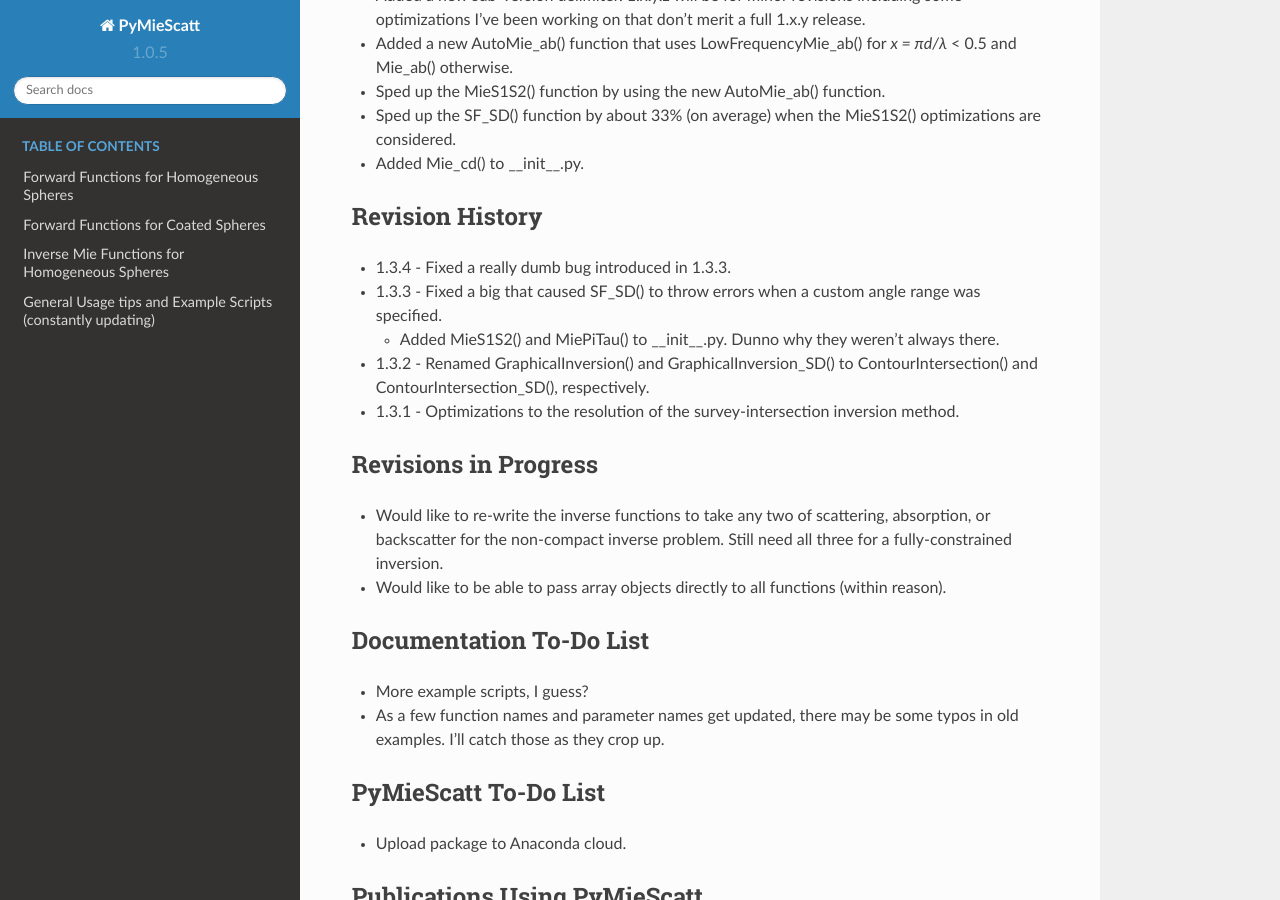
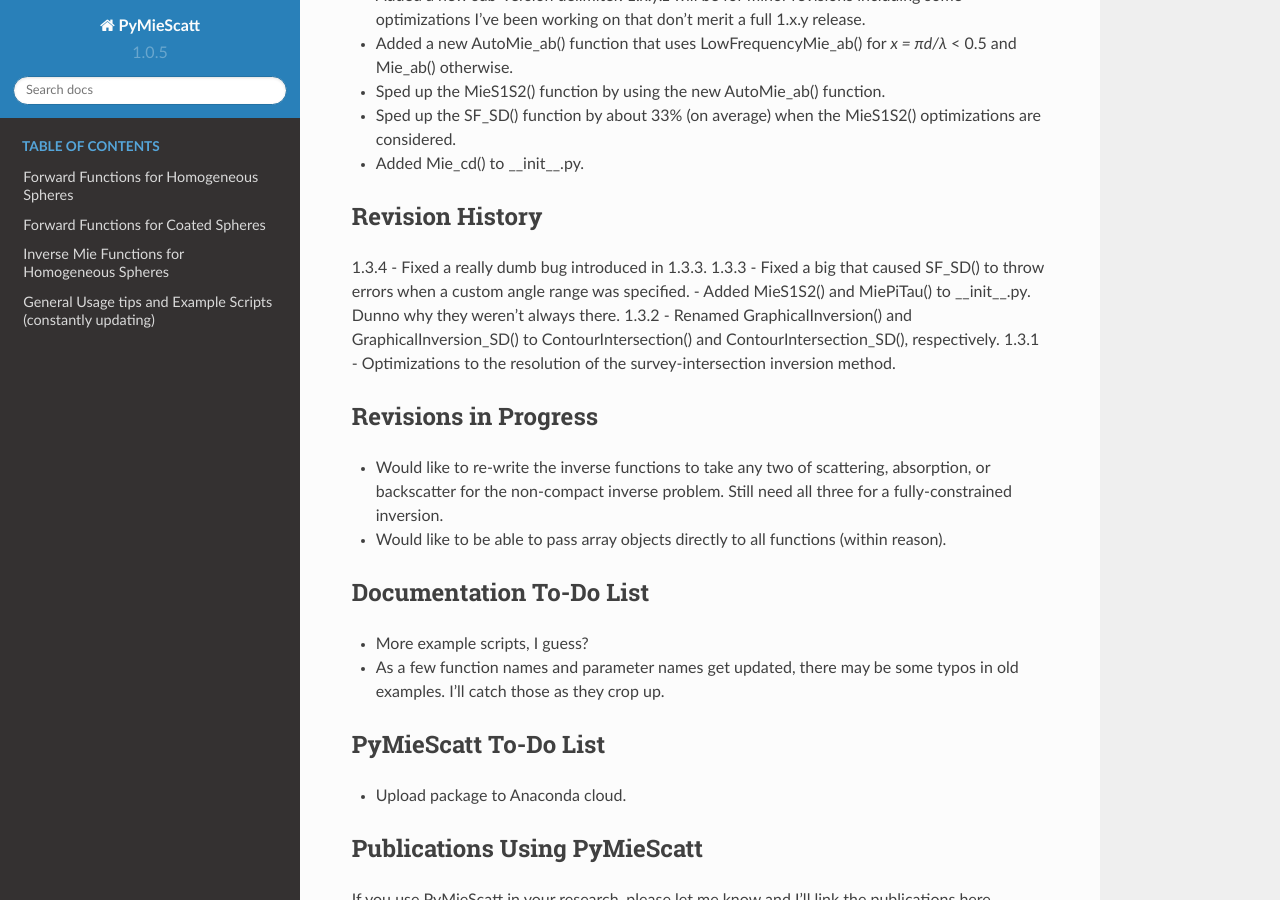
Before and after one commit to bsumlin/PyMieScatt, a Sphinx documentation site: the page built from docs/index.rst, in a window 1280 px wide and 900 px high, scrolled down 1034 px. Built offline with Sphinx 7.4.7 and the Read the Docs theme 2.0.0, drawn with Linux system fonts in a browser that asks for light colours; formulas are drawn with MathJax 3; pages that are not in the unit, such as notebooks, are missing from menus.

Commit message:
ugh
ugh? ugh.

```diff
--- a/docs/index.rst
+++ b/docs/index.rst
@@ -39,16 +39,15 @@
 
 Revision History
 ----------------
-- 1.3.4
-  - Fixed a really dumb bug introduced in 1.3.3.
-- 1.3.3
-  - Fixed a big that caused SF_SD() to throw errors when a custom angle range was specified.
-
-  - Added MieS1S2() and MiePiTau() to __init__.py. Dunno why they weren't always there.
-- 1.3.2
-  - Renamed GraphicalInversion() and GraphicalInversion_SD() to ContourIntersection() and ContourIntersection_SD(), respectively.
-- 1.3.1
-  - Optimizations to the resolution of the survey-intersection inversion method.
+1.3.4
+- Fixed a really dumb bug introduced in 1.3.3.
+1.3.3
+- Fixed a big that caused SF_SD() to throw errors when a custom angle range was specified.
+- Added MieS1S2() and MiePiTau() to __init__.py. Dunno why they weren't always there.
+1.3.2
+- Renamed GraphicalInversion() and GraphicalInversion_SD() to ContourIntersection() and ContourIntersection_SD(), respectively.
+1.3.1
+- Optimizations to the resolution of the survey-intersection inversion method.
 
 Revisions in Progress
 ---------------------
```
